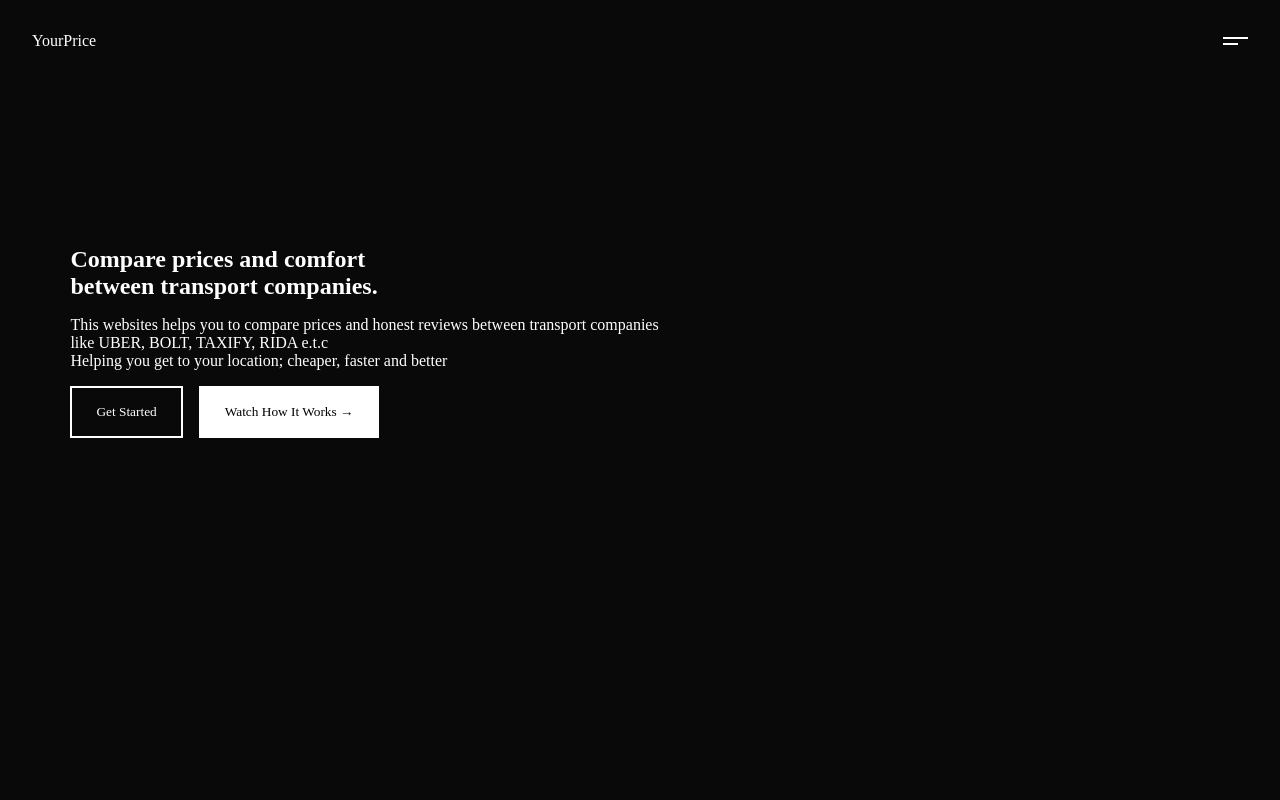
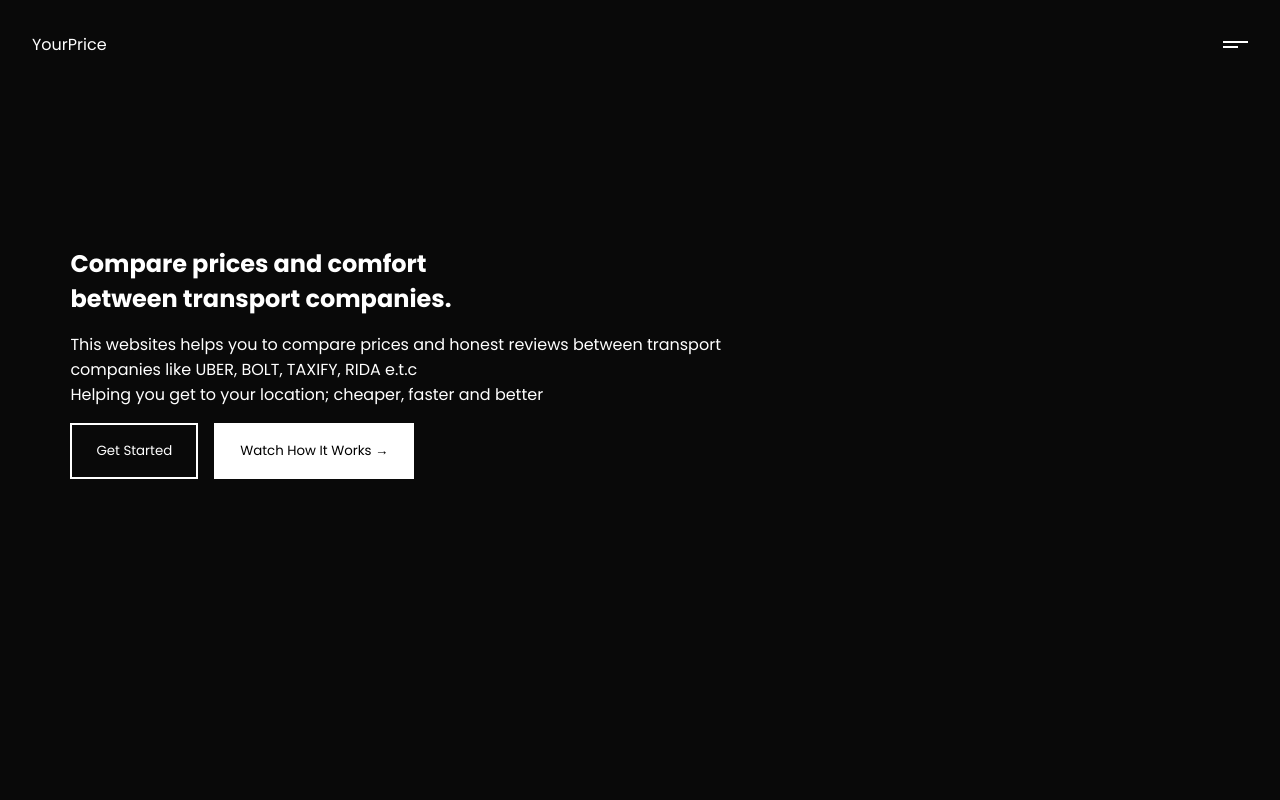
Before and after one commit to Dejare/giphy, a React (Create React App) app: page / in a window 1280 px wide. Shown: the top 800 px of the page. Built offline with nearby package versions, Linux system fonts and the light colour scheme.

Commit message:
added gogogle fonts

```diff
--- a/src/main.css
+++ b/src/main.css
@@ -1,9 +1,10 @@
+@import url("https://fonts.googleapis.com/css2?family=Poppins:wght@200;400;700;800&display=swap");
 * {
   margin: 0;
   padding: 0;
   -webkit-box-sizing: border-box;
           box-sizing: border-box;
-  font-family: 'coolveticaregular',  'Montserrat';
+  font-family: 'Poppins','coolveticaregular',  'Montserrat';
 }
 
 html, body {
--- a/src/main.scss
+++ b/src/main.scss
@@ -1,8 +1,9 @@
+@import url('https://fonts.googleapis.com/css2?family=Poppins:wght@200;400;700;800&display=swap');
 *{
     margin: 0;
     padding: 0;
     box-sizing: border-box;
-    font-family: 'coolveticaregular',  'Montserrat';
+    font-family: 'Poppins','coolveticaregular',  'Montserrat';
 }
 html, body{
     width: 100%;
```
Also changed, not shown: 1 other file (tests, documents, lock files or other folders).
